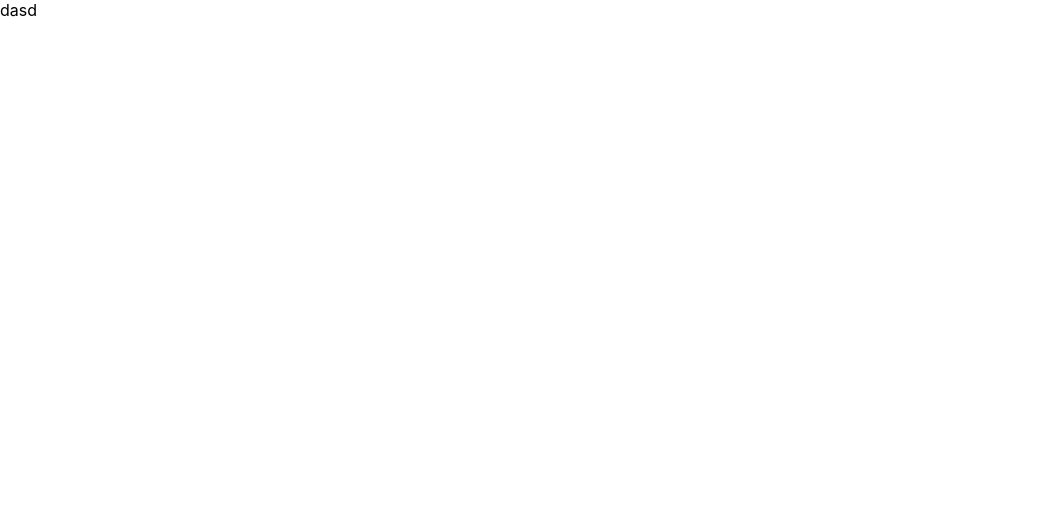
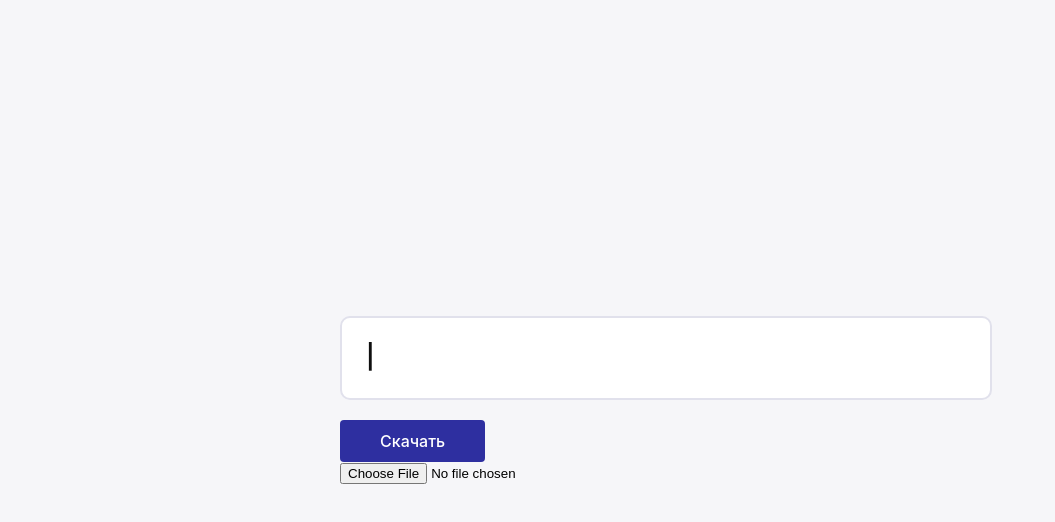
Before and after one commit to Kayrova/lab-6, a React (Create React App) app: page / in a window 1280 px wide. Shown: the top 522 px of the page, without its empty margins (0-1055 px from the left). Built offline with nearby package versions, Linux system fonts and the light colour scheme.

Commit message:
feat: Add custom input xD

```diff
--- a/package.json
+++ b/package.json
@@ -11,6 +11,7 @@
     "react-dom": "^17.0.2",
     "react-router-dom": "^6.0.2",
     "react-scripts": "4.0.3",
+    "styled-components": "^5.3.3",
     "web-vitals": "^1.1.2"
   },
   "scripts": {
--- a/src/App.js
+++ b/src/App.js
@@ -1,5 +1,12 @@
+import React from "react";
+import EditorPage from "pages/EditorPage";
+
 const App = () => {
-  return <div>dasd</div>;
+  return (
+    <div>
+      <EditorPage />
+    </div>
+  );
 };
 
 export default App;
--- a/src/index.css
+++ b/src/index.css
@@ -1,5 +1,6 @@
 body {
   margin: 0;
+  background: #F6F6F9;
   font-family: -apple-system, BlinkMacSystemFont, 'Segoe UI', 'Roboto', 'Oxygen',
     'Ubuntu', 'Cantarell', 'Fira Sans', 'Droid Sans', 'Helvetica Neue',
     sans-serif;
--- /dev/null
+++ b/src/pages/EditorPage/EditorPage.jsx
@@ -0,0 +1,127 @@
+import React, { useCallback, useEffect, useRef, useState } from "react";
+
+import {
+  EditorPageContainer,
+  EditorText,
+  EditorField,
+  DownLoadLink,
+} from "./Styled";
+import { newLineSymbol, newLineValidation } from "utils/newLineValidation";
+import { changeCursorPosition } from "utils/changeCursorPosition";
+
+const ignoreKeyCodeList = [
+  18, 20, 17, 13, 27, 112, 113, 114, 115, 34, 33, 19, 44, 145, 16, 9,
+];
+
+export const cursor = "|";
+export const charPerLine = 40;
+
+const EditorPage = () => {
+  const [text, setText] = useState(cursor);
+  const loadRef = useRef(null);
+
+  const onFileUpload = () => {
+    const blob = new Blob([text.split(cursor).join("")], {
+      type: "text/plain",
+    });
+
+    loadRef.current.href = URL.createObjectURL(blob);
+  };
+
+  const onFileAdd = (file) => {
+    const reader = new FileReader();
+
+    if (file[0]) {
+      reader.readAsText(file[0]);
+
+      reader.onload = function () {
+        setText(`${newLineValidation(reader.result)}${cursor}`);
+      };
+
+      reader.onerror = function () {
+        console.log(reader.error);
+      };
+    }
+  };
+
+  const onKeyPressHandler = useCallback(
+    (event) => {
+      switch (event.keyCode) {
+        case 46:
+          setText(cursor);
+          break;
+
+        case 37:
+        case 38:
+        case 39:
+        case 40:
+          setText(changeCursorPosition(text, event.keyCode));
+          break;
+
+        case 8:
+          const cursorPosition = text.indexOf(cursor);
+
+          if (cursorPosition > 0) {
+            setText(
+              `${text.slice(0, cursorPosition - 1)}${text.slice(
+                cursorPosition
+              )}`
+            );
+          }
+          break;
+
+        default:
+          if (
+            ignoreKeyCodeList.indexOf(event.keyCode) === -1 &&
+            event.code !== "Backslash"
+          ) {
+            const newTextState = newLineValidation(text);
+
+            const cursorPosition = newTextState.indexOf(cursor);
+
+            setText(
+              `${newTextState.slice(0, cursorPosition)}${
+                event.key
+              }${newTextState.slice(cursorPosition)}`
+            );
+          }
+      }
+    },
+    [text]
+  );
+
+  useEffect(() => {
+    document.addEventListener("keydown", onKeyPressHandler);
+
+    return () => {
+      document.removeEventListener("keydown", onKeyPressHandler);
+    };
+  }, [onKeyPressHandler]);
+
+  return (
+    <EditorPageContainer>
+      <EditorField>
+        {text.split(newLineSymbol).map((strItem) => (
+          <EditorText>{strItem}</EditorText>
+        ))}
+      </EditorField>
+
+      <DownLoadLink
+        download={"myText.txt"}
+        href={"#"}
+        ref={loadRef}
+        onClick={onFileUpload}
+      >
+        Скачать
+      </DownLoadLink>
+
+      <input
+        type={"file"}
+        accept=".txt"
+        onChange={(event) => onFileAdd(event.target.files)}
+      />
+    </EditorPageContainer>
+  );
+};
+
+export default EditorPage;
--- /dev/null
+++ b/src/pages/EditorPage/Styled.js
@@ -0,0 +1,69 @@
+import styled from "styled-components";
+
+export const EditorPageContainer = styled.div`
+  position: absolute;
+  top: 50%;
+  left: 50%;
+  transform: translate(-50%, -50%);
+
+  width: 600px;
+  max-width: max-content;
+  height: 800px;
+  max-height: max-content;
+`;
+
+export const EditorField = styled.div`
+  display: flex;
+  flex-direction: column;
+
+  border: 2px solid #e1e1ec;
+  background: #ffffff;
+  border-radius: 10px;
+
+  padding: 24px;
+
+  min-width: max-content;
+  width: 600px;
+
+  height: 740px;
+  max-height: max-content;
+
+  white-space: normal;
+
+  overflow-y: scroll;
+  overflow-x: hidden;
+
+  &::-webkit-scrollbar {
+    display: none;
+  }
+
+  -ms-overflow-style: none;
+  --moz-scrollbar-width: none;
+`;
+
+export const EditorText = styled.span`
+  display: block;
+
+  min-width: max-content;
+
+  height: 32px;
+
+  font-weight: 600;
+  font-size: 24px;
+  color: #0f0f0f;
+`;
+
+export const DownLoadLink = styled.a`
+  display: block;
+  max-width: max-content;
+  margin-top: 20px;
+
+  padding: 11px 40px;
+  background: #2e2fa0;
+  border-radius: 4px;
+
+  font-size: 16px;
+  font-weight: 500;
+  color: #ffffff;
+  text-decoration: none;
+`;
--- /dev/null
+++ b/src/pages/EditorPage/index.js
@@ -0,0 +1 @@
+export { default } from "./EditorPage";
--- /dev/null
+++ b/src/utils/changeCursorPosition.js
@@ -0,0 +1,56 @@
+import { charPerLine, cursor } from "pages/EditorPage/EditorPage";
+
+export const changeCursorPosition = (str, keyCode) => {
+  const cursorPosition = str.indexOf(cursor);
+
+  const strWithOutCursor = `${str.slice(0, cursorPosition)}${str.slice(
+    cursorPosition + 1
+  )}`;
+
+  switch (keyCode) {
+    // Up
+    case 38:
+      if (cursorPosition > charPerLine) {
+        return `${strWithOutCursor.slice(
+          0,
+          cursorPosition - charPerLine
+        )}${cursor}${strWithOutCursor.slice(cursorPosition - charPerLine)}`;
+      }
+      break;
+
+    // Down
+    case 40:
+      if (cursorPosition < str.length - charPerLine) {
+        return `${strWithOutCursor.slice(
+          0,
+          cursorPosition + charPerLine
+        )}${cursor}${strWithOutCursor.slice(cursorPosition + charPerLine)}`;
+      }
+      break;
+
+    // Left
+    case 37:
+      if (cursorPosition > 0) {
+        return `${strWithOutCursor.slice(
+          0,
+          cursorPosition - 1
+        )}${cursor}${strWithOutCursor.slice(cursorPosition - 1)}`;
+      }
+      break;
+
+    // Right
+    case 39:
+      if (cursorPosition + 1 < str.length) {
+        return `${strWithOutCursor.slice(
+          0,
+          cursorPosition + 1
+        )}${cursor}${strWithOutCursor.slice(cursorPosition + 1)}`;
+      }
+      break;
+
+    default:
+      return str;
+  }
+
+  return str;
+};
--- /dev/null
+++ b/src/utils/newLineValidation.js
@@ -0,0 +1,23 @@
+import { charPerLine } from "pages/EditorPage/EditorPage";
+
+export const newLineSymbol = "\n";
+
+export const newLineValidation = (str) => {
+  const strLength = str.length;
+
+  if (strLength >= charPerLine)
+    return str
+      .split(newLineSymbol)
+      .join("")
+      .split("")
+      .map((charItem, charIndex) => {
+        if ((charIndex + 1) % charPerLine === 0) {
+          return `${charItem}${newLineSymbol}`;
+        }
+
+        return charItem;
+      })
+      .join("");
+
+  return str;
+};
```
Also changed, not shown: jsconfig.json (added, +8 -0 lines), 1 other file (tests, documents, lock files or other folders).
